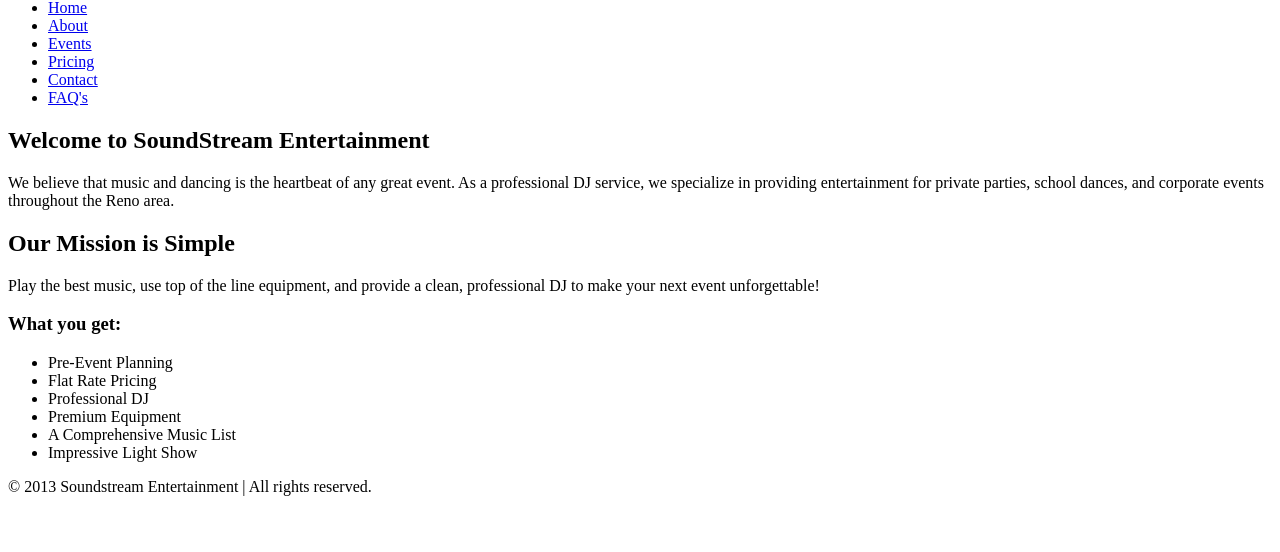
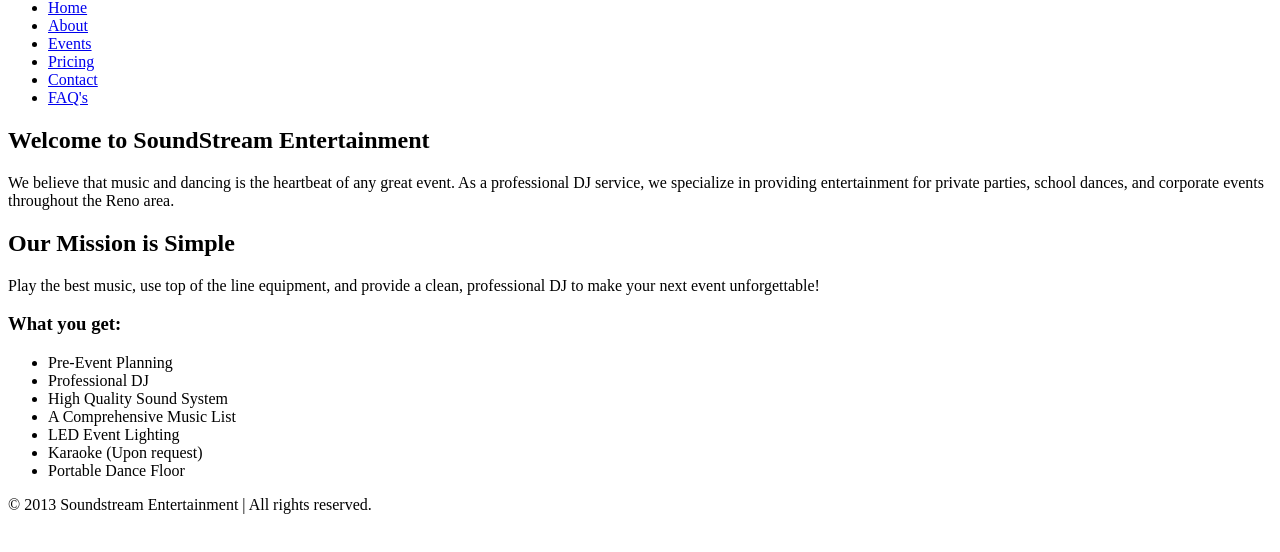
Before and after one commit to aaronbudge/wsp_aaron_budge, a plain HTML site: page project/about.html in a window 1280 px wide. Shown: the part 204-756 px from the top of the page. Drawn offline with Linux system fonts and the light colour scheme.

Commit message:
adjusted list items

```diff
--- a/project/about.html
+++ b/project/about.html
@@ -32,11 +32,12 @@
 					<h3>What you get:</h3>
 					<ul>
 						<li>Pre-Event Planning</li>
-						<li>Flat Rate Pricing</li>
 						<li>Professional DJ</li>
-						<li>Premium Equipment</li>
+						<li>High Quality Sound System</li>
 						<li>A Comprehensive Music List</li>
-						<li>Impressive Light Show</li>
+						<li>LED Event Lighting</li>
+						<li>Karaoke (Upon request)</li>
+						<li>Portable Dance Floor</li>
 					</ul>
 				</section>
 				<footer>
```
